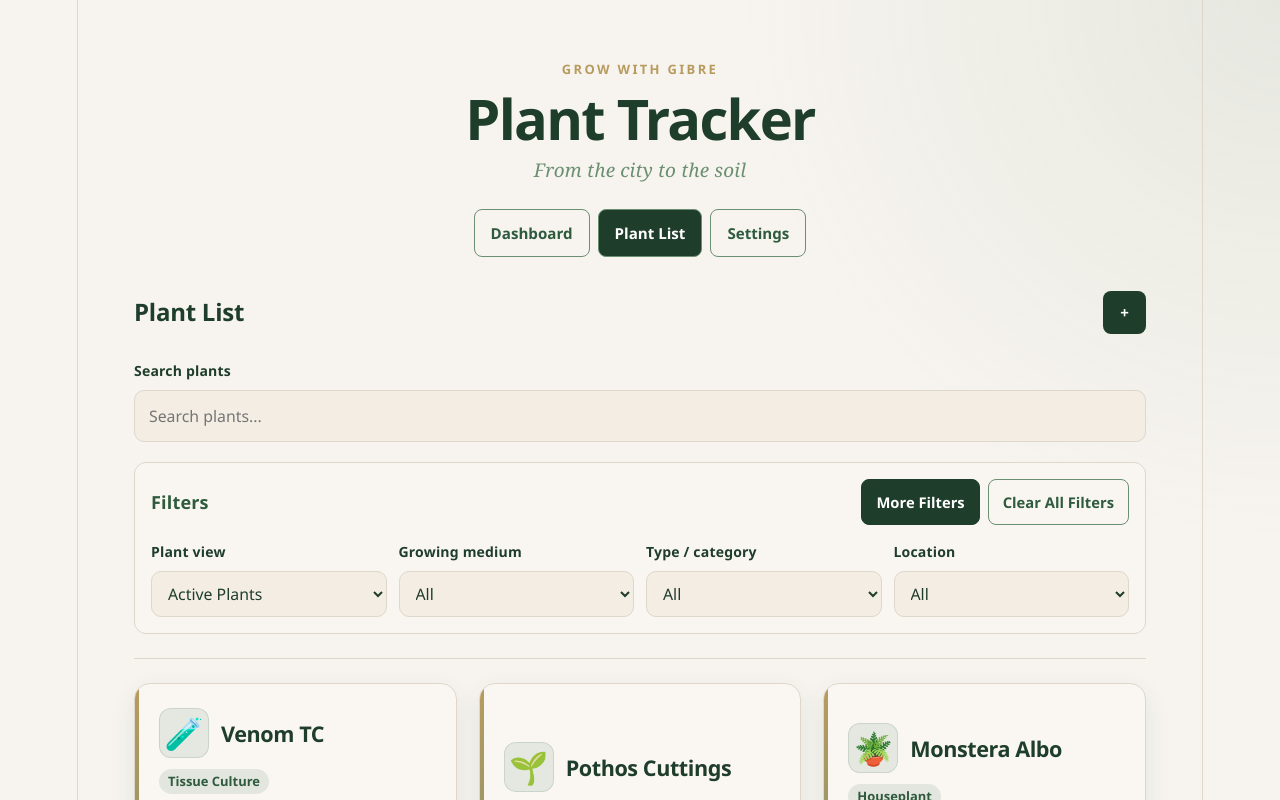
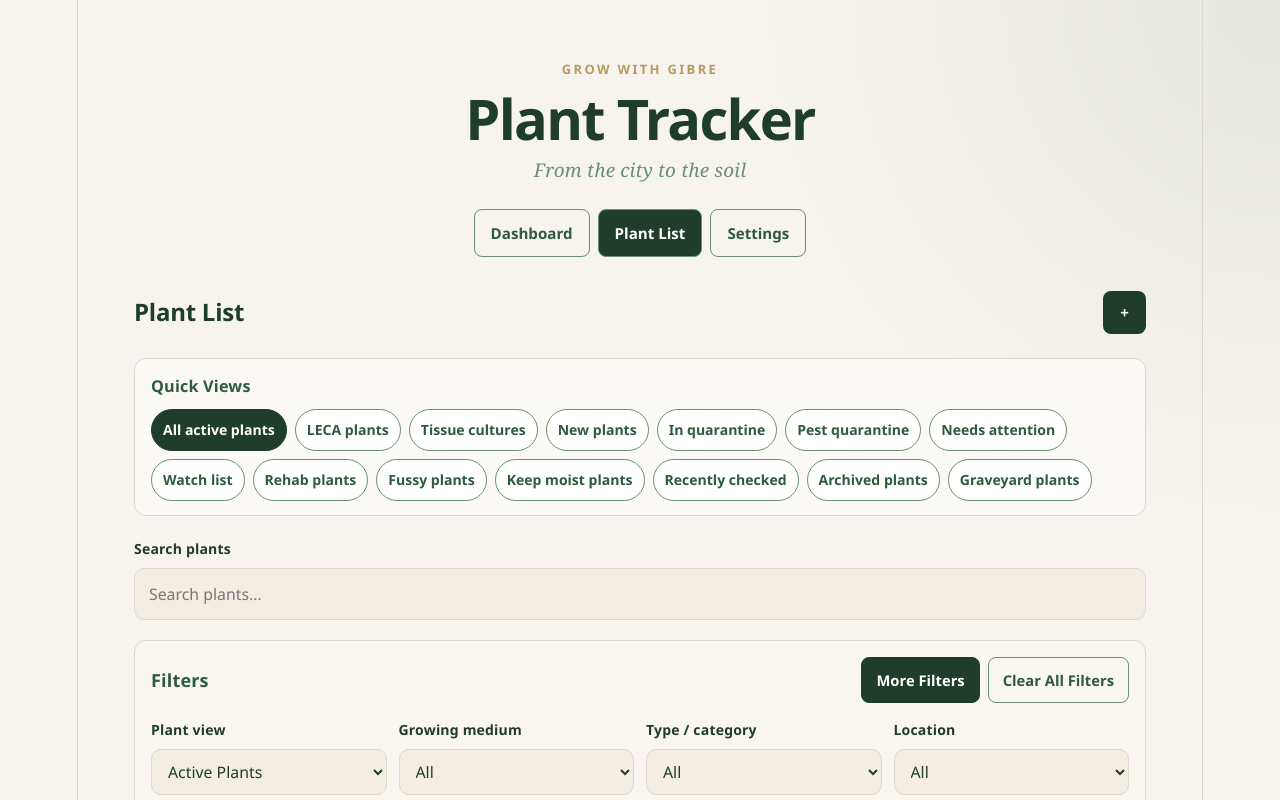
Before and after one commit to dc4622ne/plant-inventory, a React (Vite) app: page / in a window 1280 px wide. Both pictures are taken after a click on the button "Plant List". Shown: the top 800 px of the page. Built offline with nearby package versions, Linux system fonts and the light colour scheme.

Commit message:
Add plant quick views

```diff
--- a/src/App.css
+++ b/src/App.css
@@ -642,6 +642,54 @@
   margin-bottom: 20px;
 }
 
+.quick-views {
+  margin-bottom: 20px;
+  padding: 14px 16px;
+  text-align: left;
+  background: color-mix(in srgb, var(--brand-cream) 34%, #fff);
+  border: 1px solid var(--border);
+  border-radius: 12px;
+}
+
+.quick-views h3 {
+  margin: 0 0 10px;
+  color: var(--brand-green);
+  font-size: 0.9rem;
+}
+
+.quick-view-list {
+  display: flex;
+  flex-wrap: wrap;
+  gap: 8px;
+}
+
+.quick-view-list button {
+  padding: 7px 11px;
+  color: var(--brand-green);
+  font: inherit;
+  font-size: 0.78rem;
+  font-weight: 700;
+  background: #fff;
+  border: 1px solid var(--brand-leaf);
+  border-radius: 999px;
+  cursor: pointer;
+}
+
+.quick-view-list button:hover {
+  background: var(--accent-bg);
+}
+
+.quick-view-list button.quick-view-active {
+  color: #fff;
+  background: var(--brand-deep);
+  border-color: var(--brand-deep);
+}
+
+.quick-view-list button:focus-visible {
+  outline: 3px solid var(--accent-border);
+  outline-offset: 2px;
+}
+
 .plant-search {
   text-align: left;
 }
--- a/src/App.jsx
+++ b/src/App.jsx
@@ -574,6 +574,8 @@ function App() {
   const [lifecycleView, setLifecycleView] = useState('active');
   const [quarantineFilter, setQuarantineFilter] = useState('');
   const [recentlyCheckedFilter, setRecentlyCheckedFilter] = useState(false);
+  const [recentlyAcquiredFilter, setRecentlyAcquiredFilter] = useState(false);
+  const [activeQuickView, setActiveQuickView] = useState('all-active');
   const [addPlantMessage, setAddPlantMessage] = useState('');
   const [newLogEntry, setNewLogEntry] = useState(emptyLogEntry);
   const [editingLogEntry, setEditingLogEntry] = useState(null);
@@ -635,9 +637,14 @@ function App() {
         || (quarantineFilter === 'new' && quarantineStatus.isInNewPlantQuarantine)
         || (quarantineFilter === 'pest' && quarantineStatus.isInPestQuarantine);
       const matchesRecentlyChecked = !recentlyCheckedFilter || wasRecentlyChecked(plant);
+      const fourteenDaysAgo = addDaysToDate(todayDate(), -13);
+      const acquiredDate = dateInputValue(plant.acquiredDate);
+      const matchesRecentlyAcquired = !recentlyAcquiredFilter || (
+        Boolean(acquiredDate) && acquiredDate >= fourteenDaysAgo && acquiredDate <= todayDate()
+      );
 
       return matchesLifecycle && matchesFilters && matchesSearch && matchesQuarantine
-        && matchesRecentlyChecked;
+        && matchesRecentlyChecked && matchesRecentlyAcquired;
     })
     .sort((firstPlant, secondPlant) => (firstPlant.genus || '').localeCompare(secondPlant.genus || ''));
 
@@ -706,12 +713,22 @@ function App() {
   function openPlantList(metric = {}) {
     const nextFilters = { ...emptyPlantFilters };
     if (metric.filter) nextFilters[metric.filter[0]] = metric.filter[1];
+    const nextLifecycle = metric.lifecycle === 'all' ? 'all' : (metric.lifecycle || 'active');
+    const matchingQuickView = quickViews.find((quickView) => (
+      quickView.lifecycle === nextLifecycle
+      && (quickView.quarantine || '') === (metric.quarantine || '')
+      && Boolean(quickView.recentlyChecked) === Boolean(metric.recentlyChecked)
+      && !quickView.recentlyAcquired
+      && JSON.stringify(quickView.filter || null) === JSON.stringify(metric.filter || null)
+    ));
 
     setPlantFilters(nextFilters);
     setSearchText('');
     setQuarantineFilter(metric.quarantine || '');
     setRecentlyCheckedFilter(Boolean(metric.recentlyChecked));
-    setLifecycleView(metric.lifecycle === 'all' ? 'all' : (metric.lifecycle || 'active'));
+    setRecentlyAcquiredFilter(false);
+    setActiveQuickView(matchingQuickView?.id || '');
+    setLifecycleView(nextLifecycle);
     setAreMoreFiltersVisible(Boolean(
       metric.filter && advancedFilterFields.some(([fieldName]) => fieldName === metric.filter[0])
     ));
@@ -742,6 +759,43 @@ function App() {
     setPlantFilters({ ...emptyPlantFilters });
     setQuarantineFilter('');
     setRecentlyCheckedFilter(false);
+    setRecentlyAcquiredFilter(false);
+    setLifecycleView('active');
+    setActiveQuickView('all-active');
+  }
+
+  const quickViews = [
+    { id: 'all-active', label: 'All active plants', lifecycle: 'active' },
+    { id: 'leca', label: 'LECA plants', lifecycle: 'active', filter: ['medium', 'LECA'] },
+    { id: 'tissue-cultures', label: 'Tissue cultures', lifecycle: 'active', filter: ['type', 'Tissue Culture'] },
+    { id: 'new', label: 'New plants', lifecycle: 'active', recentlyAcquired: true },
+    { id: 'quarantine', label: 'In quarantine', lifecycle: 'active', quarantine: 'current' },
+    { id: 'pest-quarantine', label: 'Pest quarantine', lifecycle: 'active', quarantine: 'pest' },
+    { id: 'attention', label: 'Needs attention', lifecycle: 'active', filter: ['attention', 'High'] },
+    { id: 'watch-list', label: 'Watch list', lifecycle: 'active', filter: ['attention', 'Watch list'] },
+    { id: 'rehab', label: 'Rehab plants', lifecycle: 'active', filter: ['careDifficulty', 'Rehab / watch closely'] },
+    { id: 'fussy', label: 'Fussy plants', lifecycle: 'active', filter: ['careDifficulty', 'Fussy'] },
+    { id: 'keep-moist', label: 'Keep moist plants', lifecycle: 'active', filter: ['wateringRhythm', 'Keep moist'] },
+    { id: 'recently-checked', label: 'Recently checked', lifecycle: 'active', recentlyChecked: true },
+    { id: 'archived', label: 'Archived plants', lifecycle: 'archived' },
+    { id: 'graveyard', label: 'Graveyard plants', lifecycle: 'graveyard' },
+  ];
+
+  function applyQuickView(quickView) {
+    const nextFilters = { ...emptyPlantFilters };
+    if (quickView.filter) nextFilters[quickView.filter[0]] = quickView.filter[1];
+
+    setSearchText('');
+    setPlantFilters(nextFilters);
+    setLifecycleView(quickView.lifecycle);
+    setQuarantineFilter(quickView.quarantine || '');
+    setRecentlyCheckedFilter(Boolean(quickView.recentlyChecked));
+    setRecentlyAcquiredFilter(Boolean(quickView.recentlyAcquired));
+    setAreMoreFiltersVisible(Boolean(
+      quickView.filter
+      && advancedFilterFields.some(([fieldName]) => fieldName === quickView.filter[0])
+    ));
+    setActiveQuickView(quickView.id);
   }
 
   function exportData() {
@@ -1721,6 +1775,19 @@ function App() {
             +
           </button>
         </div>
+        <section className="quick-views" aria-labelledby="quick-views-heading">
+          <h3 id="quick-views-heading">Quick Views</h3>
+          <div className="quick-view-list">
+            {quickViews.map((quickView) => (
+              <button key={quickView.id} type="button"
+                className={activeQuickView === quickView.id ? 'quick-view-active' : ''}
+                aria-pressed={activeQuickView === quickView.id}
+                onClick={() => applyQuickView(quickView)}>
+                {quickView.label}
+              </button>
+            ))}
+          </div>
+        </section>
         <div className="plant-search-tools">
           {quarantineFilter && (
             <div className="applied-dashboard-filter" role="status">
@@ -1730,13 +1797,19 @@ function App() {
                 new: 'New plants',
                 pest: 'Pest quarantine',
               })[quarantineFilter]}</span>
-              <button type="button" onClick={() => setQuarantineFilter('')}>Clear</button>
+              <button type="button" onClick={() => {
+                setQuarantineFilter('');
+                setActiveQuickView('');
+              }}>Clear</button>
             </div>
           )}
           {recentlyCheckedFilter && (
             <div className="applied-dashboard-filter" role="status">
               <span>Recently checked</span>
-              <button type="button" onClick={() => setRecentlyCheckedFilter(false)}>Clear</button>
+              <button type="button" onClick={() => {
+                setRecentlyCheckedFilter(false);
+                setActiveQuickView('');
+              }}>Clear</button>
             </div>
           )}
           <div className="plant-search">
@@ -1746,7 +1819,10 @@ function App() {
               type="search"
               placeholder="Search plants..."
               value={searchText}
-              onChange={(event) => setSearchText(event.target.value)}
+              onChange={(event) => {
+                setSearchText(event.target.value);
+                setActiveQuickView('');
+              }}
             />
           </div>
         </div>
@@ -1768,7 +1844,10 @@ function App() {
             <div className="plant-filter">
               <label htmlFor="lifecycle-filter">Plant view</label>
               <select id="lifecycle-filter" value={lifecycleView}
-                onChange={(event) => setLifecycleView(event.target.value)}>
+                onChange={(event) => {
+                  setLifecycleView(event.target.value);
+                  setActiveQuickView('');
+                }}>
                 <option value="all">All Plants</option>
                 <option value="active">Active Plants</option>
                 <option value="archived">Archived Plants</option>
@@ -1778,9 +1857,12 @@ function App() {
             {primaryFilterFields.map(([fieldName, label]) => (
               <FilterDropdown key={fieldName} fieldName={fieldName} label={label}
                 value={plantFilters[fieldName]} options={getFilterOptions(fieldName)}
-                onChange={(value) => setPlantFilters((currentFilters) => ({
-                  ...currentFilters, [fieldName]: value,
-                }))} />
+                onChange={(value) => {
+                  setPlantFilters((currentFilters) => ({
+                    ...currentFilters, [fieldName]: value,
+                  }));
+                  setActiveQuickView('');
+                }} />
             ))}
           </div>
           {areMoreFiltersVisible && (
@@ -1788,9 +1870,12 @@ function App() {
               {advancedFilterFields.map(([fieldName, label]) => (
                 <FilterDropdown key={fieldName} fieldName={fieldName} label={label}
                   value={plantFilters[fieldName]} options={getFilterOptions(fieldName)}
-                  onChange={(value) => setPlantFilters((currentFilters) => ({
-                    ...currentFilters, [fieldName]: value,
-                  }))} />
+                  onChange={(value) => {
+                    setPlantFilters((currentFilters) => ({
+                      ...currentFilters, [fieldName]: value,
+                    }));
+                    setActiveQuickView('');
+                  }} />
               ))}
             </div>
           )}
```
